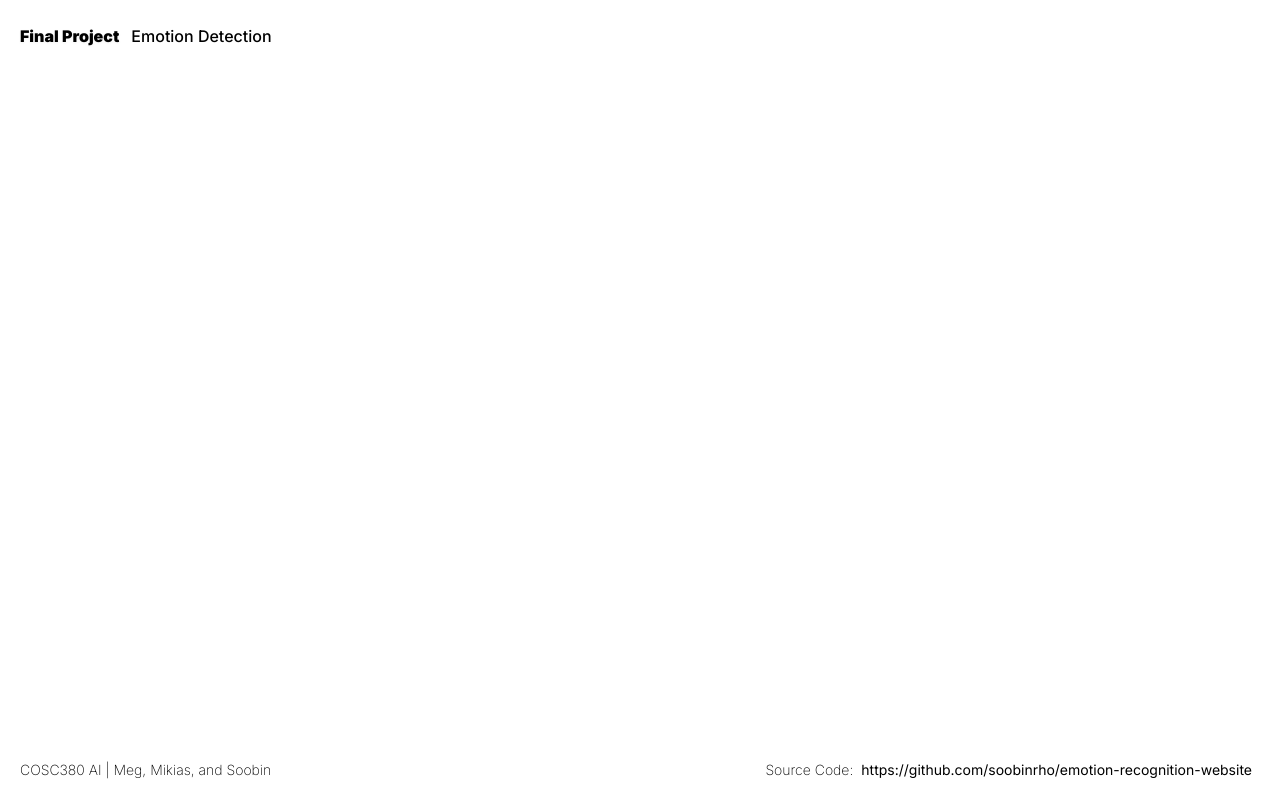
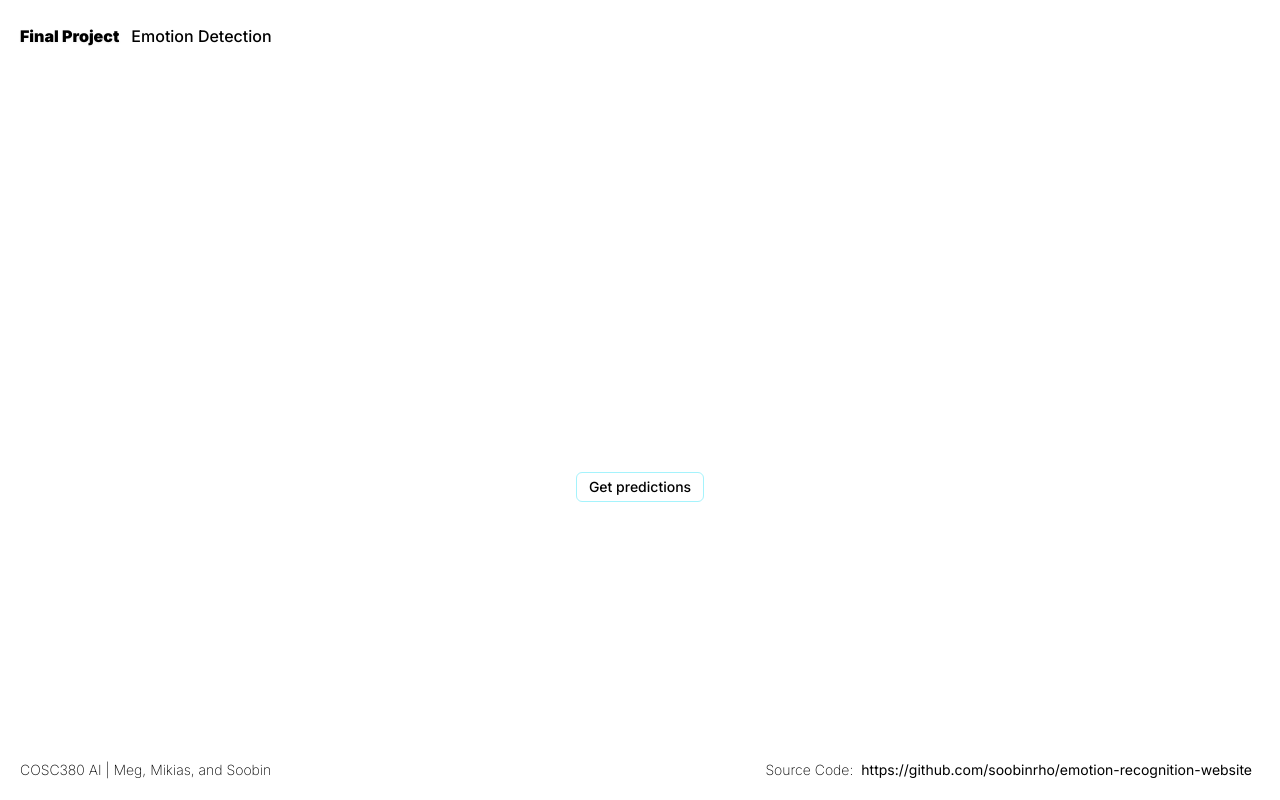
Before and after one commit to soobinrho/emotion-recognition-website, a Next.js app: page / in a window 1280 px wide. Built offline with nearby package versions, Linux system fonts and the light colour scheme; no server answers.

Commit message:
feat: get predictions button (WIP)
Signed-off-by: Soobin Rho <soobinrho@gmail.com>

```diff
--- a/src/app/components/camera.tsx
+++ b/src/app/components/camera.tsx
@@ -1,5 +1,6 @@
 "use client"
 
+import { Console } from "console";
 import React, {useCallback, useRef} from "react";
 import Webcam from "react-webcam";
 
@@ -7,11 +8,15 @@ export default function Camera() {
     const webcamRef = useRef(null);
     const capture = useCallback(() => {
         const image = webcamRef.current.getScreenshot();
+        console.log(image)
     }, [webcamRef])
 
     return (
-        <>
-        <Webcam audio={false} ref={webcamRef} screenshotFormat="image/jpeg" />
-        </>
+        <div className="flex flex-col gap-6">
+            <Webcam audio={false} ref={webcamRef} screenshotFormat="image/jpeg" />
+            <div className="text-center">
+                <button className="rounded-md border border-cyan-200 bg-white px-3 py-1 hover:bg-cyan-50 hover:shadow-lg active:bg-cyan-100/70" onClick={capture}>Get predictions</button>
+            </div>
+        </div>
     );
 }
--- a/src/app/page.tsx
+++ b/src/app/page.tsx
@@ -8,7 +8,7 @@ export default function Home() {
     <main className='relative min-h-screen overflow-hidden whitespace-nowrap text-sm font-medium'>
       <Header />
       <div className='absolute left-[50%] top-[50%] flex translate-x-[-50%] translate-y-[-50%] flex-col flex-nowrap gap-3'>
-        <Camera />
+          <Camera />
       </div>
       <Footer />
     </main>
```
